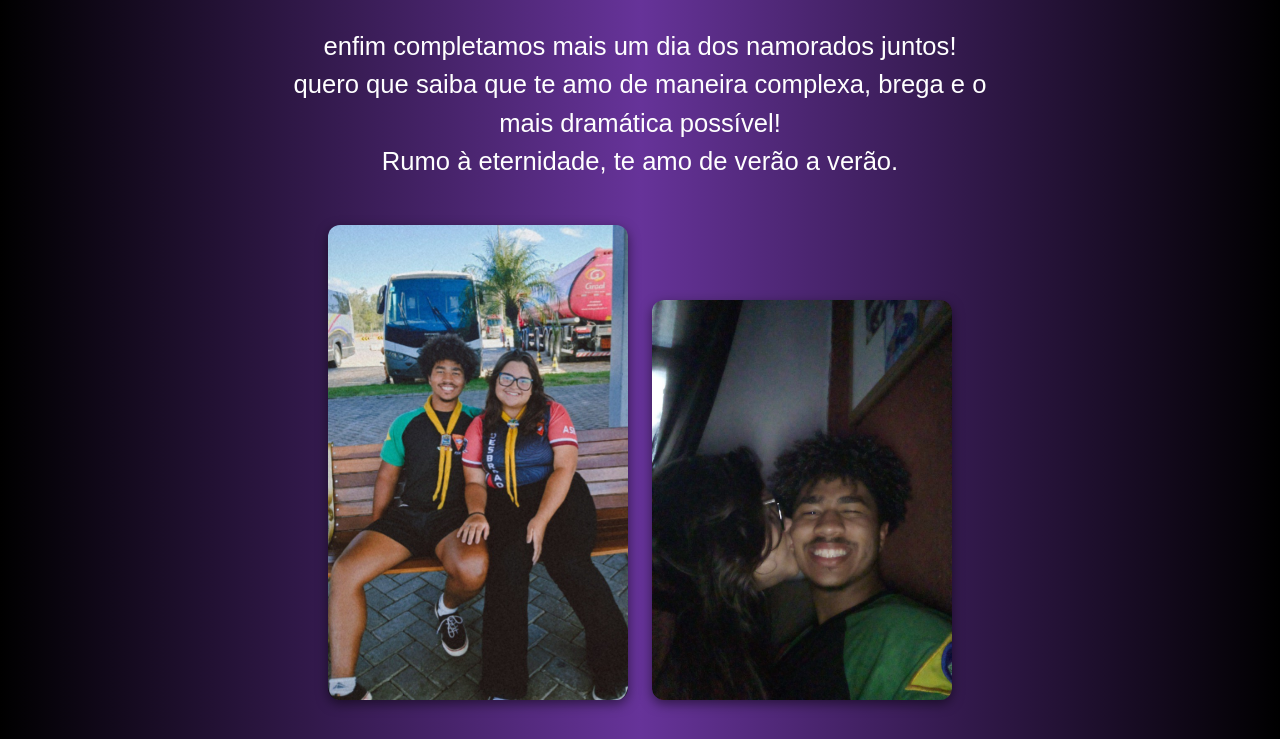
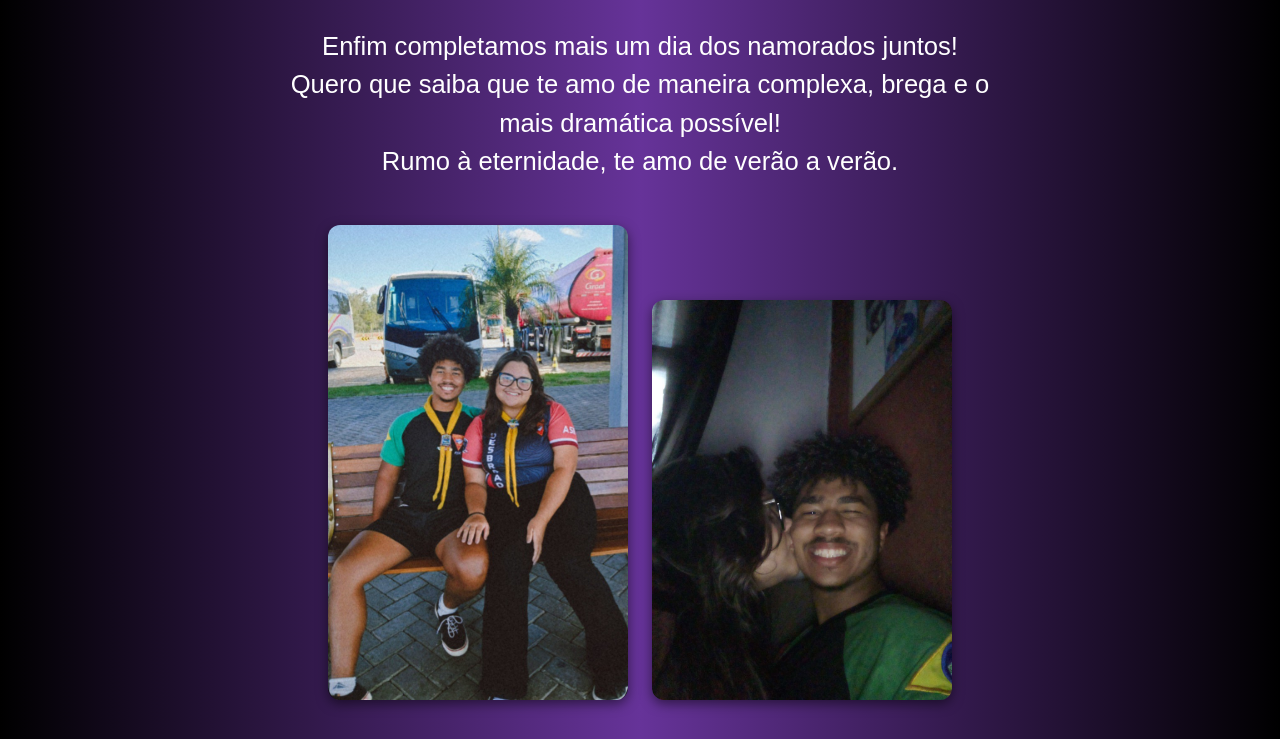
Before and after one commit to samucaele/samucaele.github.io, a plain HTML site: page index.html in a window 1280 px wide. Shown: the part 175-914 px from the top of the page. Drawn offline with Linux system fonts and the light colour scheme.

Commit message:
Update index.html

```diff
--- a/index.html
+++ b/index.html
@@ -53,8 +53,8 @@
             </div>
         </div>
         <div class="message">
-            enfim completamos mais um dia dos namorados juntos!<br>
-            quero que saiba que te amo de maneira complexa, brega e o mais dramática possível!<br>
+            Enfim completamos mais um dia dos namorados juntos!<br>
+            Quero que saiba que te amo de maneira complexa, brega e o mais dramática possível!<br>
             Rumo à eternidade, te amo de verão a verão.
         </div>
         <div class="photos">
```
